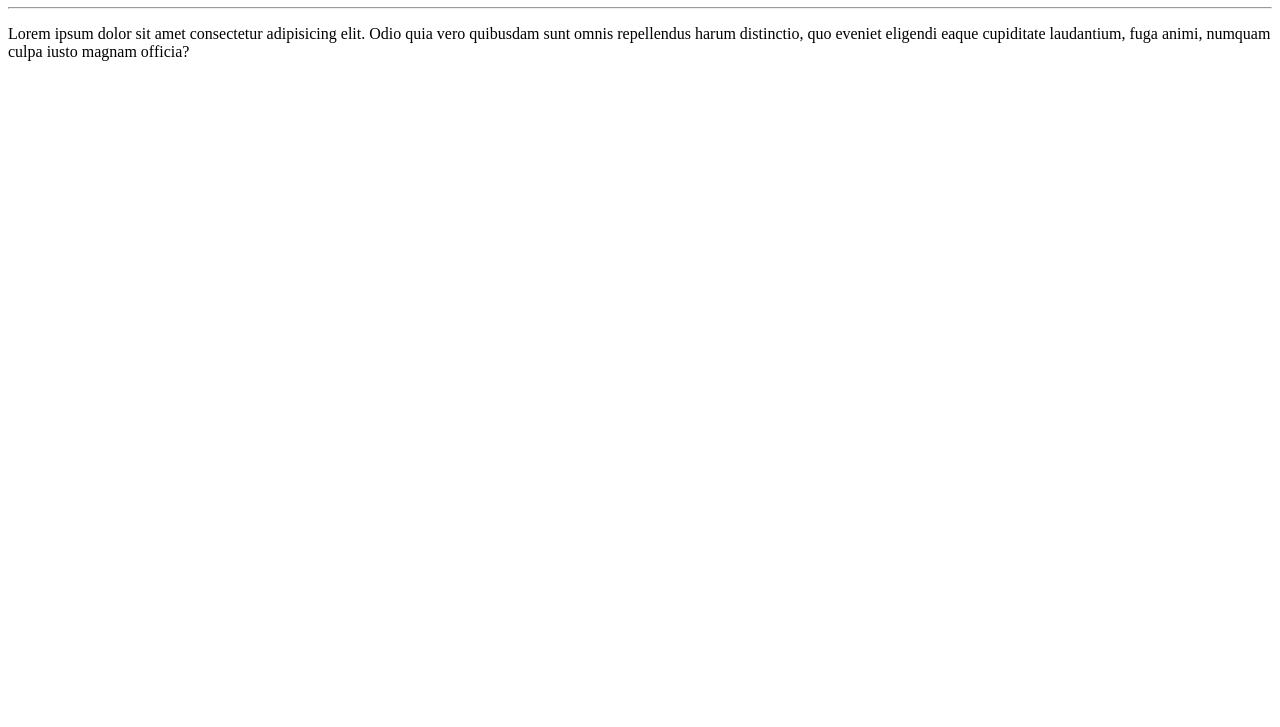
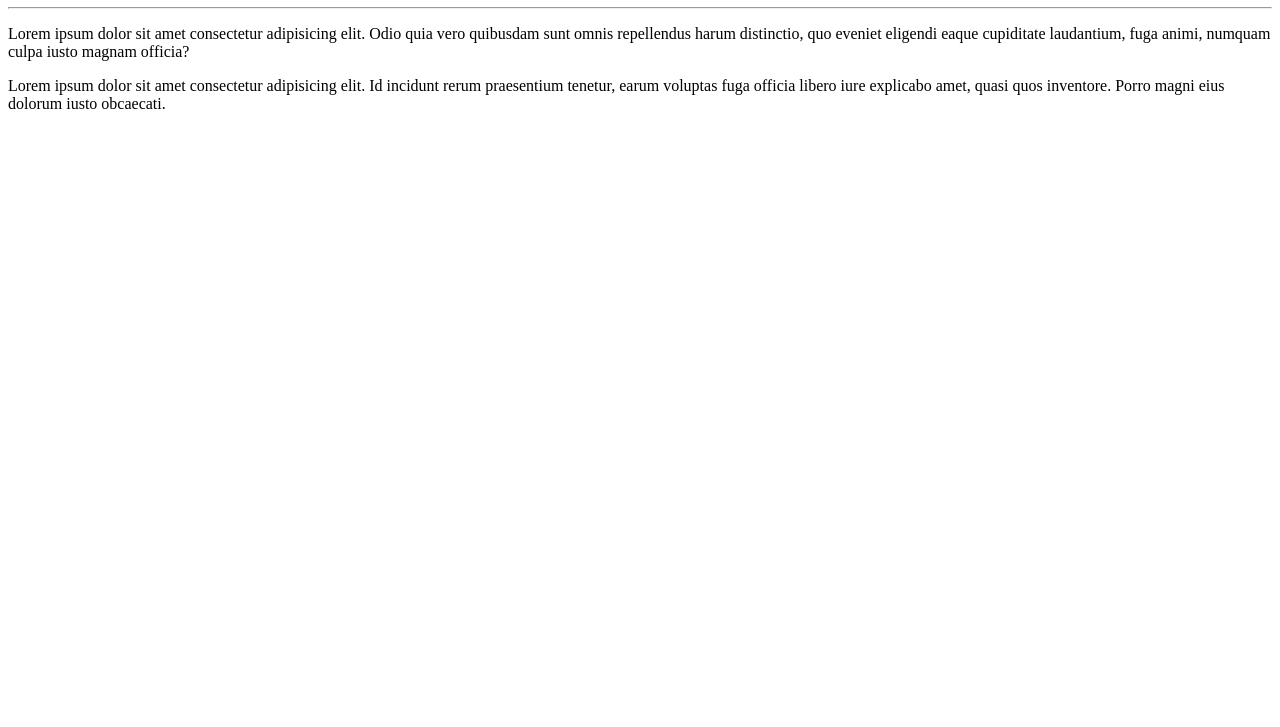
Before and after one commit to ViniciusSalvador11/Ola-Mundo, a plain HTML site: page site-exemplo/index.html in a window 1280 px wide. Shown: the part 73-800 px from the top of the page. Drawn offline with Linux system fonts and the light colour scheme.

Commit message:
adicionei um paragrafo

```diff
--- a/site-exemplo/index.html
+++ b/site-exemplo/index.html
@@ -10,5 +10,6 @@
         <h1>Olá, mundo!</h1>
         <hr>
         <P>Lorem ipsum dolor sit amet consectetur adipisicing elit. Odio quia vero quibusdam sunt omnis repellendus harum distinctio, quo eveniet eligendi eaque cupiditate laudantium, fuga animi, numquam culpa iusto magnam officia?</P>
+        <p>Lorem ipsum dolor sit amet consectetur adipisicing elit. Id incidunt rerum praesentium tenetur, earum voluptas fuga officia libero iure explicabo amet, quasi quos inventore. Porro magni eius dolorum iusto obcaecati.</p>
     </body>
     </html>
```
